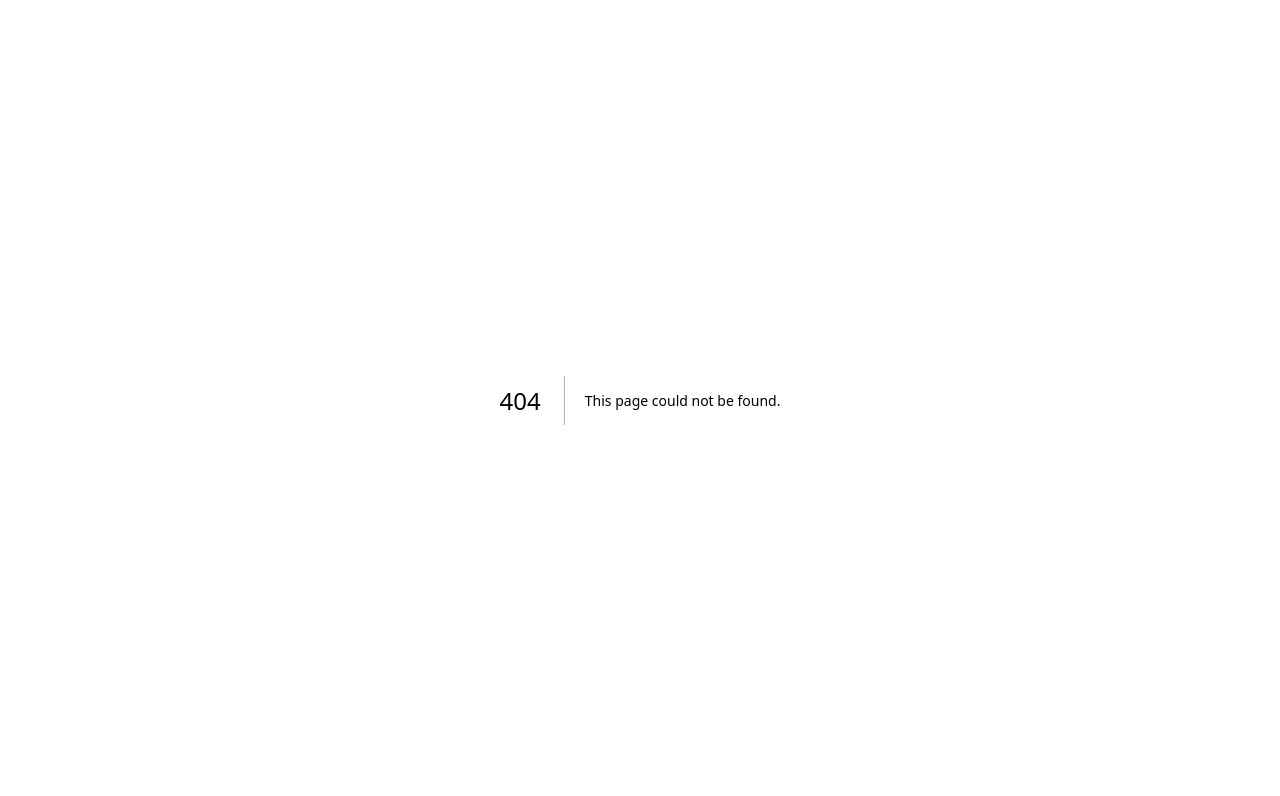
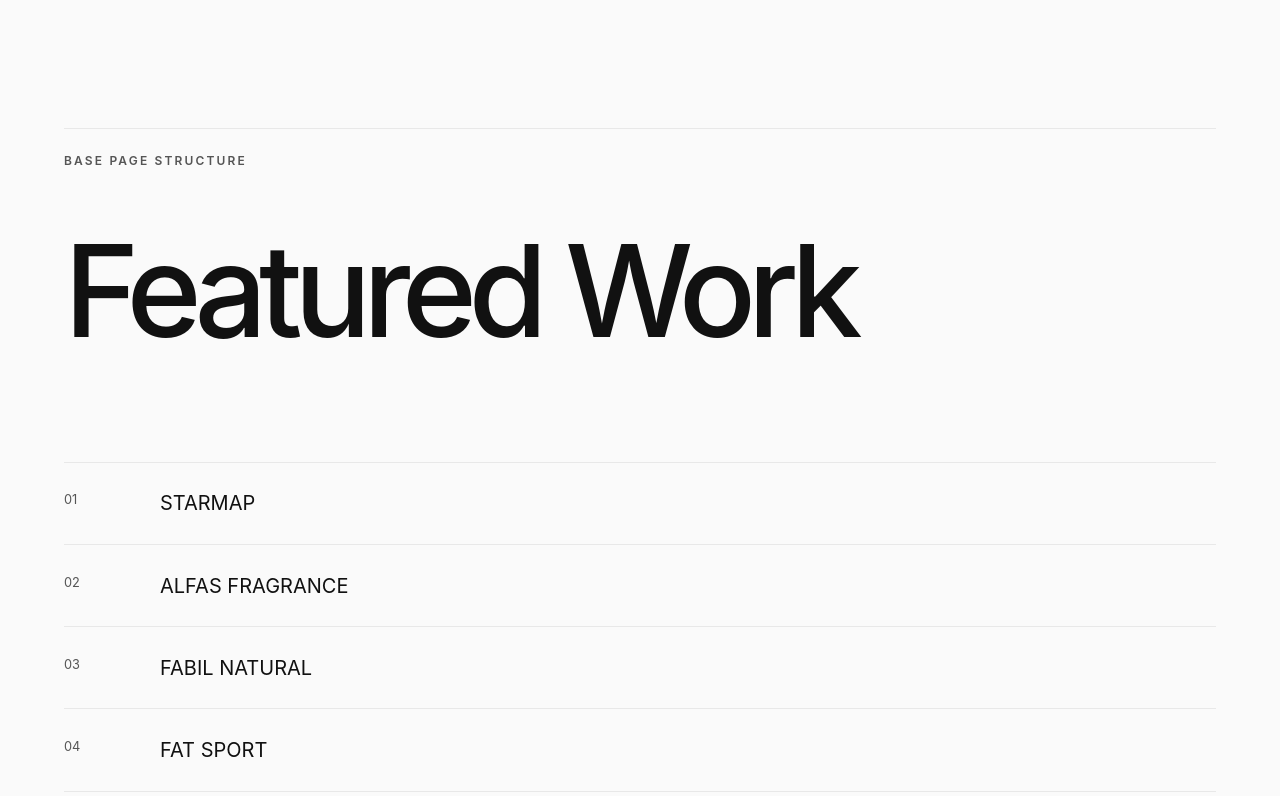
Before and after one commit to endgame99/gusti-portfolio, a Next.js app: page /work in a window 1280 px wide. Before the commit this address had no page. Shown: the top 796 px of the page. Built offline with nearby package versions, Linux system fonts and the light colour scheme.

Commit message:
feat: bootstrap minimal Next.js app routes

```diff
--- /dev/null
+++ b/app/work/page.tsx
@@ -0,0 +1,17 @@
+import type { Metadata } from "next";
+import { PlaceholderPage } from "@/components/PlaceholderPage";
+
+export const metadata: Metadata = {
+  title: "Featured Work",
+};
+
+const projects = [
+  "STARMAP",
+  "ALFAS FRAGRANCE",
+  "FABIL NATURAL",
+  "FAT SPORT",
+] as const;
+
+export default function WorkPage() {
+  return <PlaceholderPage title="Featured Work" items={projects} />;
+}
```
